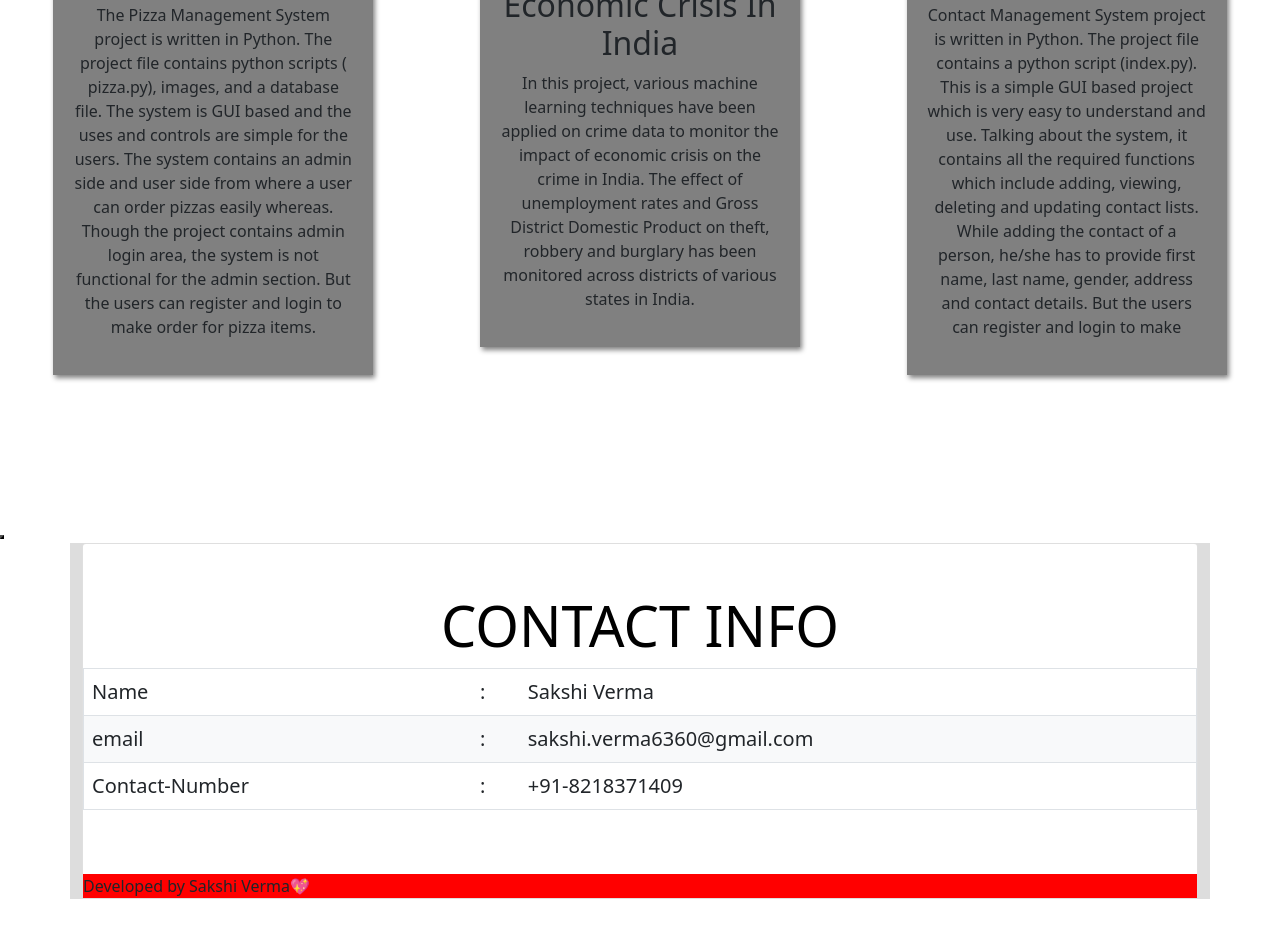
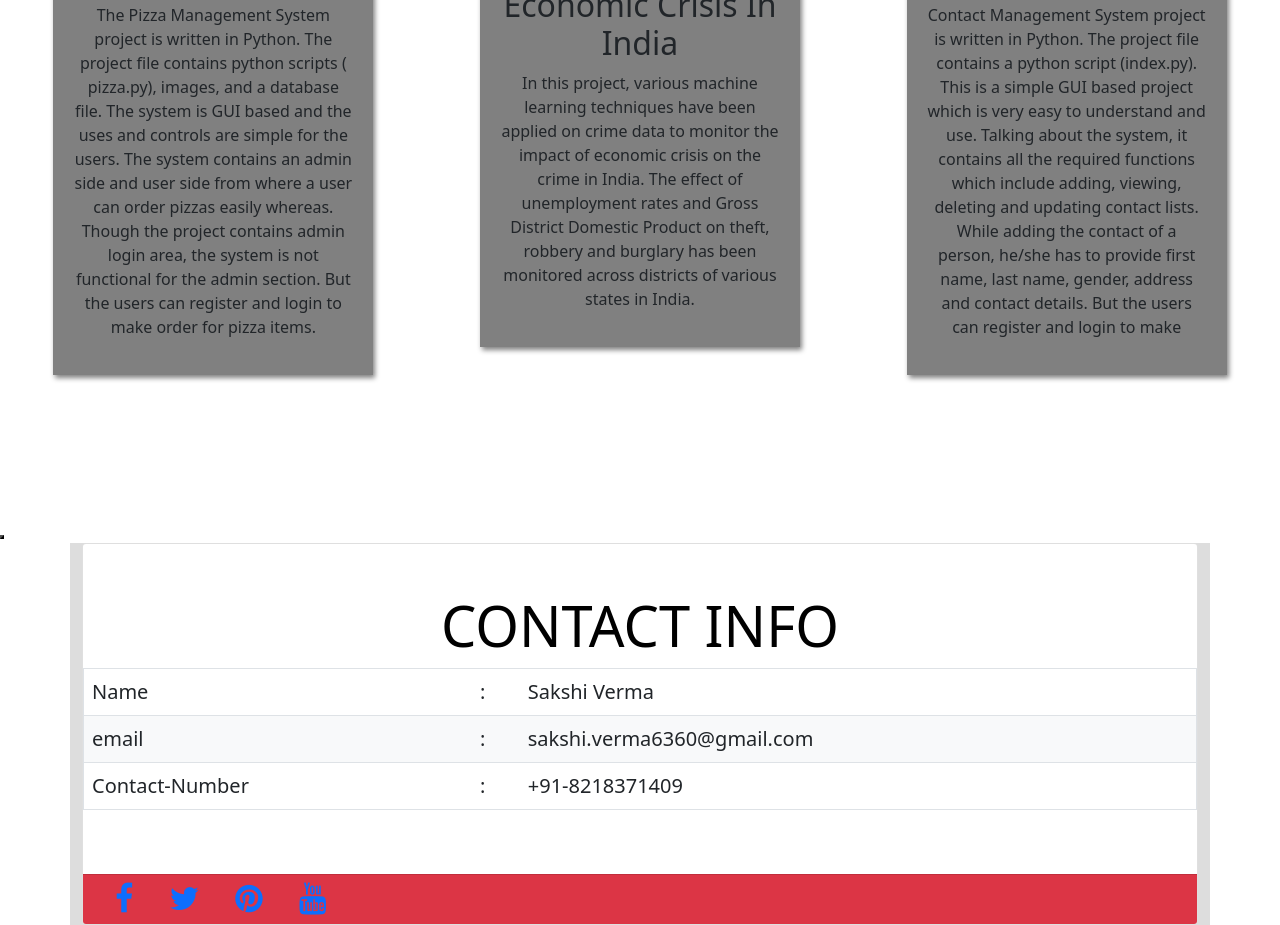
Before and after one commit to SakshiVerma13/portfolio, a plain HTML site: page index.html in a window 1280 px wide. Shown: the part 2350-3275 px from the top of the page. Before the commit the page ends 3249 px from the top, so only its background shows below. Drawn offline with nearby package versions, Linux system fonts and the light colour scheme.

Commit message:
Update index.html

```diff
--- a/index.html
+++ b/index.html
@@ -290,9 +290,11 @@
                                 </div>
                             </div>
 
-                            <div style="background-color:red">
-
-                                Developed by Sakshi Verma💖
+                            <div class =" card-footer bg-danger">
+                                <a href="#"><i class="fa fa-facebook fa-2x mx-3"></i></a>
+                                <a href="#"><i class="fa fa-twitter fa-2x mx-3"></i></a>
+                                <a href="#"><i class="fa fa-pinterest fa-2x mx-3"></i></a>
+                                <a href="#"><i class="fa fa-youtube fa-2x mx-3"></i></a>
                             </div>
 
                         </div>
```
